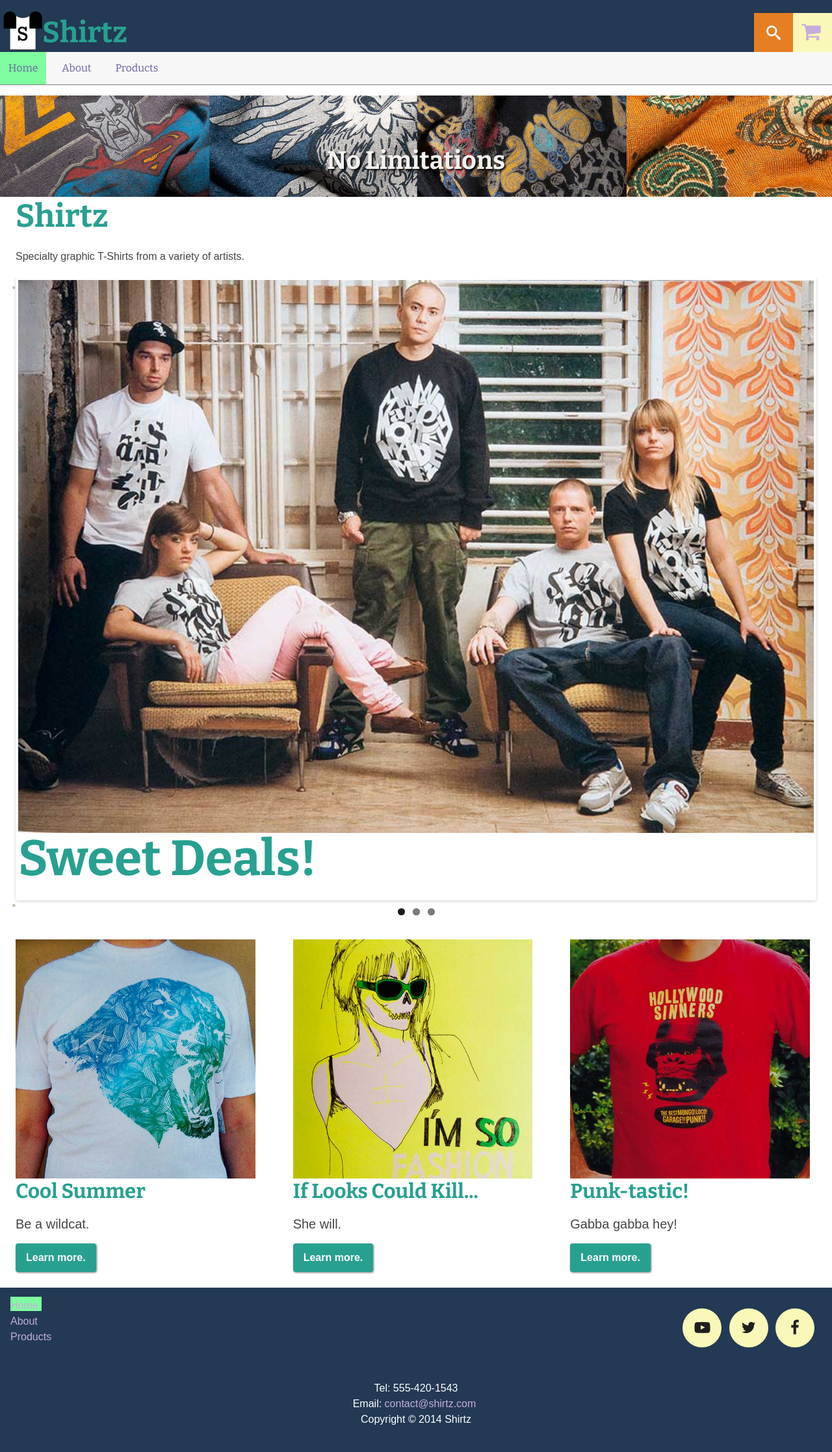
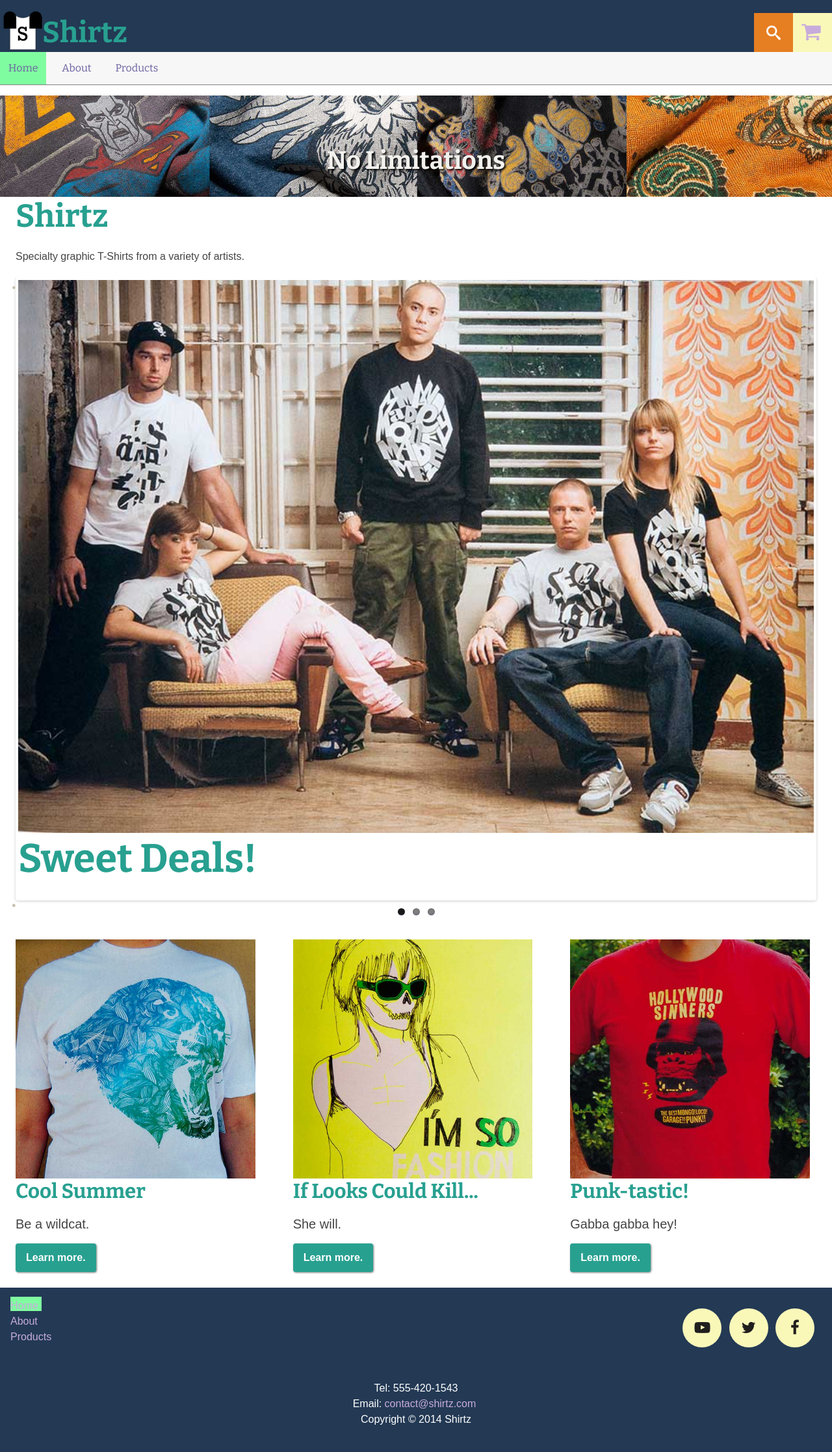
Before and after one commit to mart0855/ecommerce-website, a Jekyll site: the page built from index.html, in a window 1280 px wide. Shown: the whole page at 65% size. Built offline with Jekyll 4.4.1, drawn with Linux system fonts in a browser that asks for light colours; nearby versions of some CDN libraries; Markdown is read by kramdown in place of the engine named in the settings.

Commit message:
Made h3 smaller

```diff
--- a/index.html
+++ b/index.html
@@ -20,17 +20,17 @@
 	    <li>
 				<a href="{{site.baseurl}}/products/mens"><img src="{{site.baseurl}}/images/slide1.jpg"/>
 			</a>
-	      <h3 class="yotta">Sweet Deals!</h3>
+	      <h3 class="zetta">Sweet Deals!</h3>
 	    </li>
 	    <li>
 	      <a href="{{site.baseurl}}/products/womens"><img src="{{site.baseurl}}/images/slide2.jpg"/>
 	    	</a>
-	      <h3 class="yotta">Female Urban Decay.</h3>
+	      <h3 class="zetta">Female Urban Decay.</h3>
 	    </li>
 	    <li>
 	      <a href="{{site.baseurl}}/products"><img src="{{site.baseurl}}/images/slide3.jpg"/>
 	    </a>
-	     <h3 class="yotta">Intricate. Vibrant. Imaginative.</h3>
+	     <h3 class="zetta">Intricate. Vibrant. Imaginative.</h3>
 	    </li>
 	  </ul>
 		</div>
```
